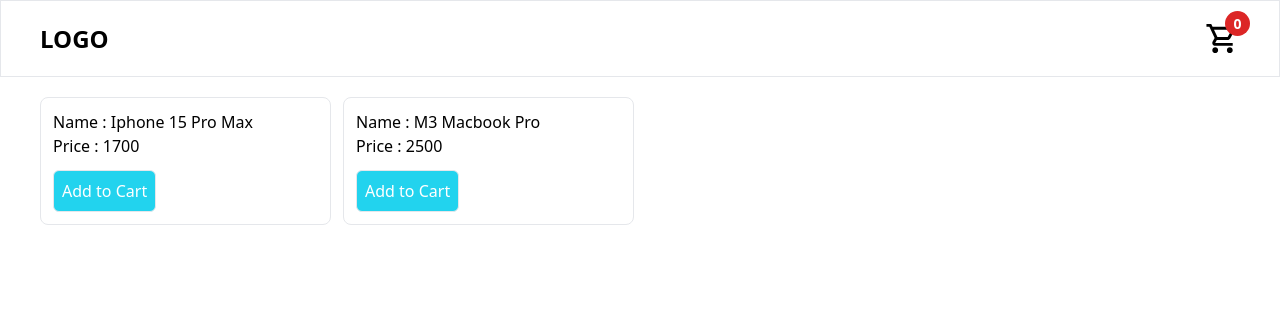
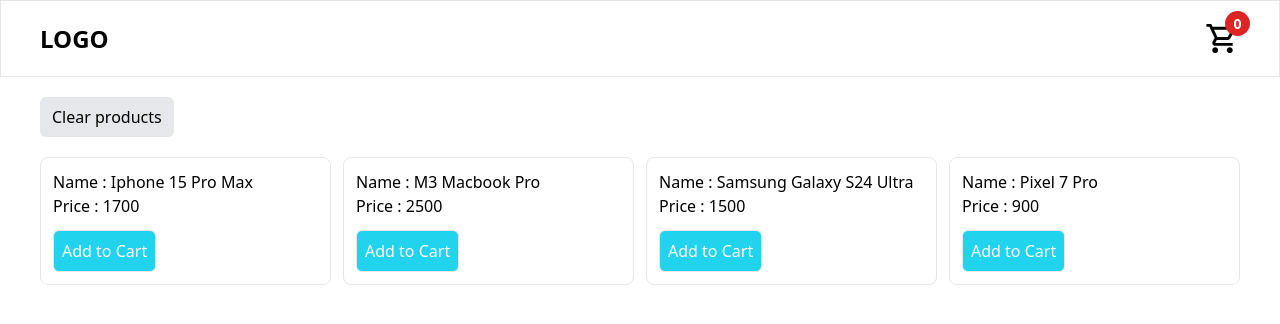
Before and after one commit to sohunz/shopping-cart, a React (Vite) app: page / in a window 1280 px wide. Shown: the top 324 px of the page. Built offline with nearby package versions, Linux system fonts and the light colour scheme.

Commit message:
clear products all

```diff
--- a/src/data/products.ts
+++ b/src/data/products.ts
@@ -9,4 +9,14 @@
         name: "M3 Macbook Pro",
         price: 2500,
     },
+    {
+        id: 3,
+        name: "Samsung Galaxy S24 Ultra",
+        price: 1500,
+    },
+    {
+        id: 4,
+        name: "Pixel 7 Pro",
+        price: 900,
+    },
 ];
--- a/src/features/ProductPreview.tsx
+++ b/src/features/ProductPreview.tsx
@@ -1,10 +1,25 @@
+import { useDispatch, useSelector } from "react-redux";
 import ProductItem from "../components/ProductItem";
-import { products } from "../data/products";
 import { productTypes } from "../types/productType";
+import { RootState } from "../store/store";
+import { clearProduct } from "../store/productSlice/productSlice";
 
 const ProductPreview = () => {
+    const products = useSelector((state: RootState) => state.products);
+    const dispatch = useDispatch();
+
+    const handleClearProduct = () => {
+        dispatch(clearProduct());
+    };
+
     return (
         <div className="max-w-[1200px] mx-auto mt-5">
+            <button
+                className="bg-gray-200 px-3 py-2 rounded-md mb-5"
+                onClick={handleClearProduct}
+            >
+                Clear products
+            </button>
             <div className="grid grid-cols-4 gap-3">
                 {products.map((product: productTypes) => {
                     return (
--- a/src/store/cartSlice/cartSlice.ts
+++ b/src/store/cartSlice/cartSlice.ts
@@ -16,7 +16,6 @@
     },
 });
 
-// Action creators are generated for each case reducer function
 export const { addCard } = cartSlice.actions;
 
 export default cartSlice.reducer;
--- /dev/null
+++ b/src/store/productSlice/productSlice.ts
@@ -0,0 +1,18 @@
+import { createSlice } from "@reduxjs/toolkit";
+import { products } from "../../data/products";
+
+const initialState = products;
+
+export const productSlice = createSlice({
+    name: "addCart",
+    initialState,
+    reducers: {
+        clearProduct: (state) => {
+            return (state = []);
+        },
+    },
+});
+
+export const { clearProduct } = productSlice.actions;
+
+export default productSlice.reducer;
--- a/src/store/store.ts
+++ b/src/store/store.ts
@@ -1,9 +1,11 @@
 import { configureStore } from "@reduxjs/toolkit";
 import cartReducer from "./cartSlice/cartSlice";
+import productReducer from "./productSlice/productSlice";
 
 export const store = configureStore({
     reducer: {
         addCart: cartReducer,
+        products: productReducer,
     },
 });
 
```
